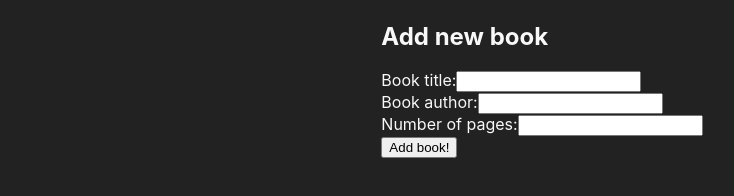
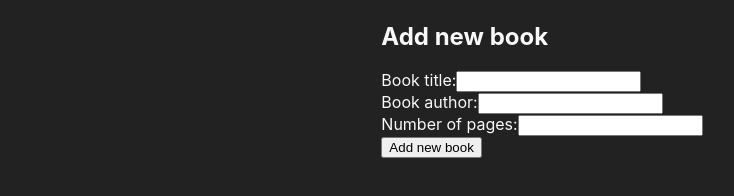
Before and after one commit to C-Corfixen/codetest-writereader, a React (Create React App) app: page /addBook in a window 1280 px wide. Shown: the part 380-576 px from the top of the page, without its empty margins (98-832 px from the left). Built offline with nearby package versions, Linux system fonts and the light colour scheme.

Commit message:
Changed book form component so we can reuse it for the edit page

```diff
--- a/src/components/book-form/book-form.component.jsx
+++ b/src/components/book-form/book-form.component.jsx
@@ -1,6 +1,6 @@
 import { useState } from 'react';
 
-const BookForm = ({submitFunction}) => {
+const BookForm = ({headline, submitFunction, ...otherProps}) => {
   const [title, setTitle] = useState('');
   const [author, setAuthor] = useState('');
   const [pages, setPages] = useState('');
@@ -12,7 +12,7 @@ const BookForm = ({submitFunction}) => {
 
   return(
     <div>
-      <h2>Add new book</h2>
+      <h2>{ headline }</h2>
       <form onSubmit={handleSubmit}>
 
         <div className="input-field">
@@ -30,7 +30,7 @@ const BookForm = ({submitFunction}) => {
           <input type="number" id="pages" value={pages} onChange={(e) => setPages(e.target.value)} />
         </div>
 
-        <button>Add book!</button>
+        { otherProps.children }
       </form>
     </div>
   )
--- a/src/pages/add-book-page/add-book-page.component.jsx
+++ b/src/pages/add-book-page/add-book-page.component.jsx
@@ -22,7 +22,7 @@ const AddBookPage = () => {
 
   return(
     <div className="add-book-container">
-      <BookForm submitFunction={addBookData}/>
+      <BookForm headline="Add new book" submitFunction={addBookData} ><button>Add new book</button></BookForm>
     </div>
   )
 }
```
Also changed, not shown: 1 other file (tests, documents, lock files or other folders).
